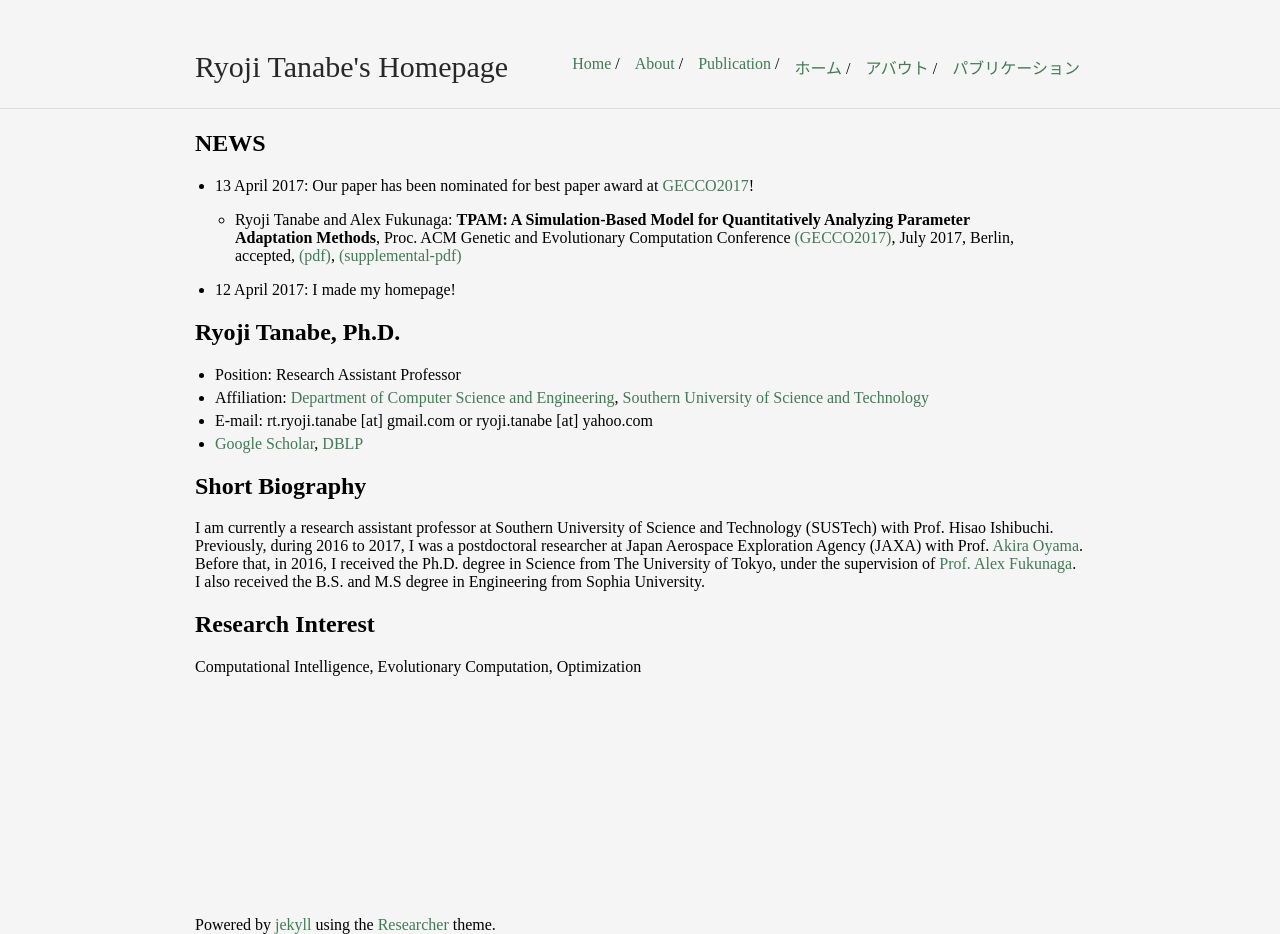
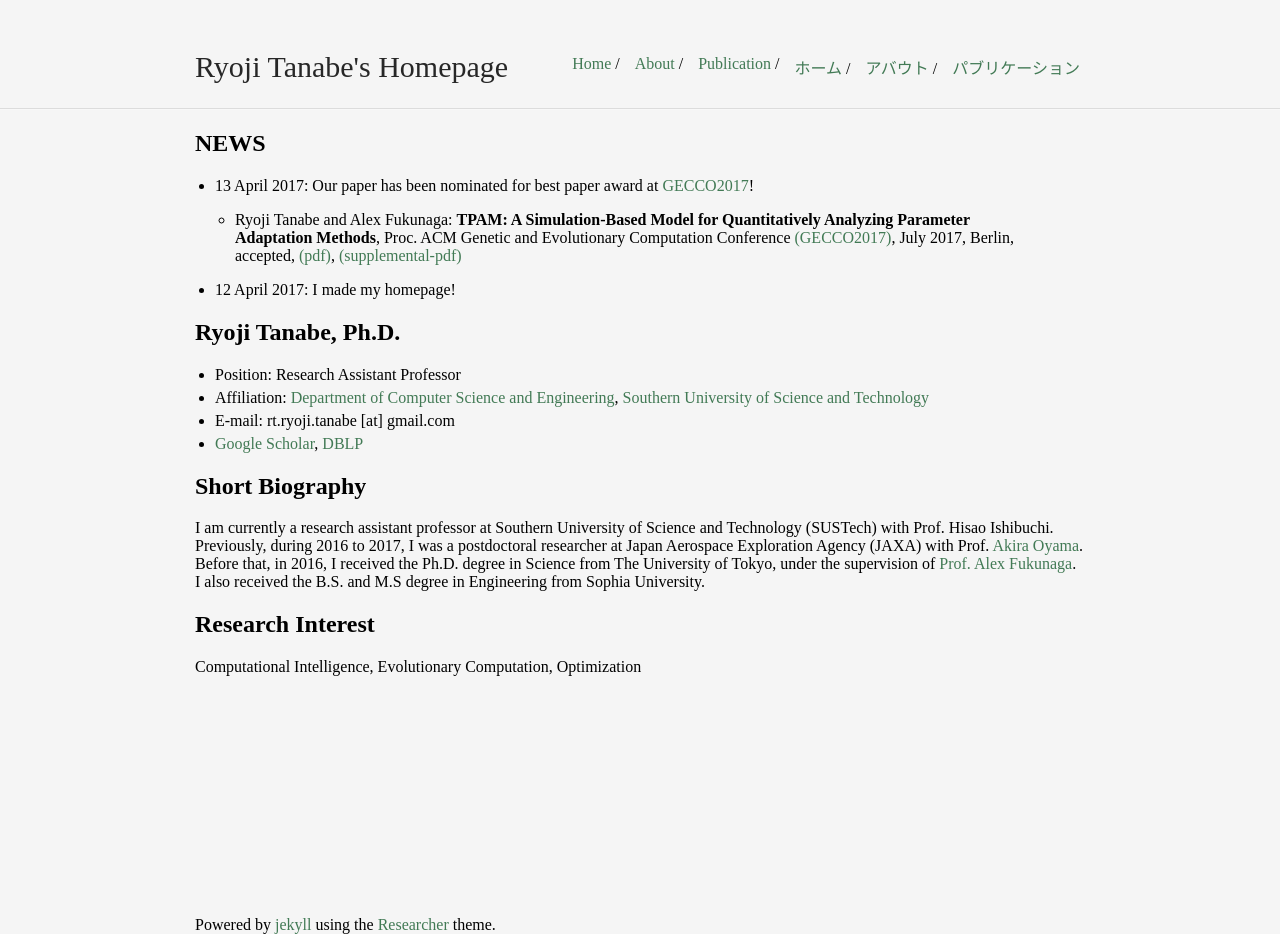
Before and after one commit to ryojitanabe/ryojitanabe.github.io, a Jekyll site: the page built from index.md, in a window 1280 px wide. Built offline with Jekyll 4.4.1, drawn with Linux system fonts in a browser that asks for light colours.

Commit message:
removed my yahoo mail adress

```diff
--- a/index.md
+++ b/index.md
@@ -16,7 +16,7 @@ title: Ryoji Tanabe's Homepage
 
 * Position: Research Assistant Professor
 * Affiliation: [Department of Computer Science and Engineering](http://cse.sustc.edu.cn/en/site/index/), [Southern University of Science and Technology](http://www.sustc.edu.cn/en/)
-* E-mail: rt.ryoji.tanabe [at] gmail.com or ryoji.tanabe [at] yahoo.com
+* E-mail: rt.ryoji.tanabe [at] gmail.com
 * [Google Scholar](https://scholar.google.co.jp/citations?user=xze7scoAAAAJ&hl=en), [DBLP](http://dblp.uni-trier.de/pers/hd/t/Tanabe:Ryoji)
 
 ## Short Biography
```
Also changed, not shown: index-j.md (+1 -1 lines).
